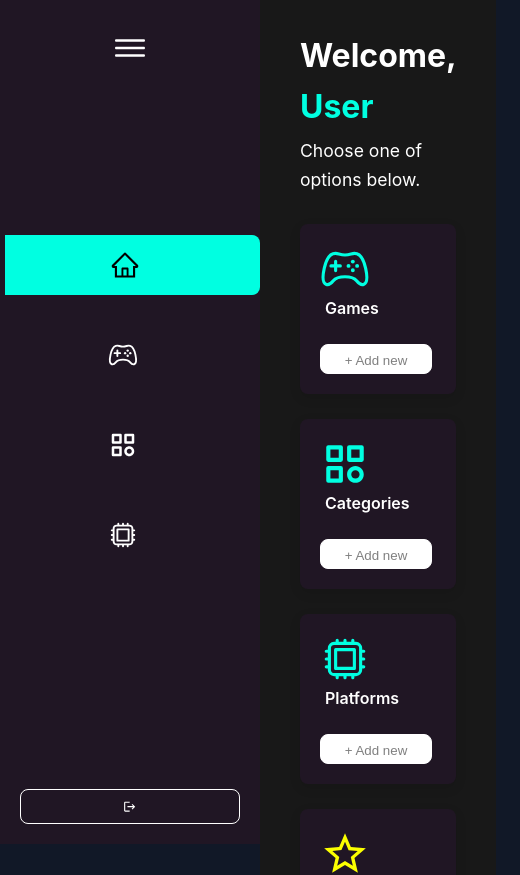
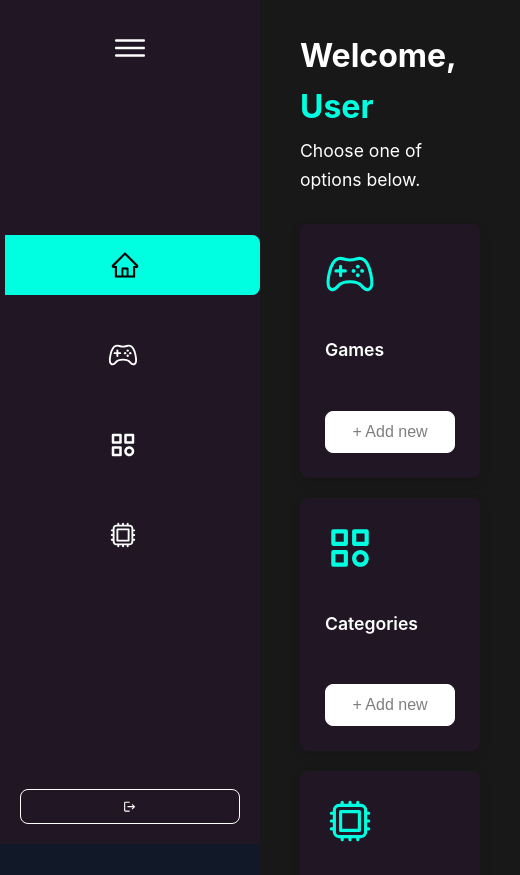
Before and after one commit to Yagoks5/AWS_FS_ABR25_D02_COMPASS_GAMES_LIST, a React (Vite) app in the folder frontend/: page /dashboard in a window 390 px wide. Shown: the top 875 px of the page, 520 px wide, since content can reach past the window. Built offline with nearby package versions, Linux system fonts and the light colour scheme; no server answers; sample sign-in values are in the browser's storage.

Commit message:
Feat: create function to add new platform from the dashboard and update UI

```diff
--- a/frontend/src/pages/DashboardPage.css
+++ b/frontend/src/pages/DashboardPage.css
@@ -59,18 +59,23 @@ body {
 /* Grid de estatísticas */
 .stats-grid {
   display: grid;
-  grid-template-columns: repeat(auto-fit, minmax(260px, 1fr));
-  gap: 25px;
+  grid-template-columns: repeat(2, 1fr);
+  grid-template-rows: repeat(2, 1fr);
+  gap: 40px;
+  max-width: 1400px;
+  margin: 0 auto;
+  height: 80vh;
+  min-height: 600px;
 }
 
 .stat-card {
   background-color: var(--secondary-bg);
   border-radius: var(--border-radius);
-  padding: var(--card-padding);
+  padding: 40px;
   display: flex;
   flex-direction: column;
   justify-content: space-between;
-  min-height: 170px;
+  min-height: 250px;
   box-shadow: 0 4px 12px rgba(0, 0, 0, 0.1);
   transition: transform 0.3s ease, box-shadow 0.3s ease;
 }
@@ -87,12 +92,15 @@ body {
 .stat-card-header {
   display: flex;
   align-items: center;
-  gap: 75%;
+  justify-content: space-between;
+  margin-bottom: 20px;
 }
 
 .stat-card-value {
   color: rgb(0, 255, 255);
-  margin-top: -7%;
+  font-size: 3.5em;
+  margin: 0;
+  font-weight: bold;
 }
 
 .fav-num {
@@ -100,22 +108,23 @@ body {
 }
 
 .stat-card-label {
-  margin: -5px 0px 0px 5px;
+  margin: 15px 0px 25px 0px;
   font-weight: 600;
+  font-size: 1.3em;
 }
 
 .stat-card-icon-display-games svg,
 .stat-card-icon-display-categories svg,
 .stat-card-icon-display-platforms svg {
   color: #00ffe1;
-  width: 50px;
-  height: 50px;
+  width: 70px;
+  height: 70px;
 }
 
 .stat-card-icon-display-favorites svg {
   color: rgb(251, 255, 0);
-  width: 50px;
-  height: 50px;
+  width: 70px;
+  height: 70px;
 }
 
 .stat-card-info h2 {
@@ -135,12 +144,13 @@ body {
   background-color: rgb(255, 255, 255);
   color: hsla(0, 0%, 0%, 0.5);
   border: 1px solid var(--text-muted);
-  padding: 8px 12px;
+  padding: 15px 25px;
   border-radius: var(--border-radius);
   cursor: pointer;
-  width: 112px;
-  height: 30px;
+  width: 160px;
+  height: 50px;
   font-weight: 500;
+  font-size: 1.2em;
   text-align: center;
   transition: background-color 0.2s ease, color 0.2s ease, border-color 0.2s ease;
   margin-top: auto;
@@ -153,6 +163,32 @@ body {
 }
 
 /* Responsivo */
+@media (max-width: 1024px) {
+  .stats-grid {
+    max-width: 1100px;
+    gap: 35px;
+    height: 75vh;
+    min-height: 550px;
+  }
+
+  .stat-card {
+    padding: 35px;
+    min-height: 220px;
+  }
+
+  .stat-card-value {
+    font-size: 3em;
+  }
+
+  .stat-card-icon-display-games svg,
+  .stat-card-icon-display-categories svg,
+  .stat-card-icon-display-platforms svg,
+  .stat-card-icon-display-favorites svg {
+    width: 60px;
+    height: 60px;
+  }
+}
+
 @media (max-width: 768px) {
   .main-content {
     margin-left: var(--sidebar-width-collapsed);
@@ -161,9 +197,78 @@ body {
 
   .stats-grid {
     grid-template-columns: 1fr;
+    grid-template-rows: repeat(4, 1fr);
+    max-width: 100%;
+    height: auto;
+    min-height: auto;
+    gap: 25px;
   }
 
   .main-header h1 {
     font-size: 2em;
   }
+
+  .stat-card {
+    min-height: 180px;
+    padding: 30px;
+  }
+
+  .stat-card-value {
+    font-size: 2.8em;
+  }
+
+  .stat-card-label {
+    font-size: 1.2em;
+    margin: 12px 0px 20px 0px;
+  }
+
+  .stat-card-icon-display-games svg,
+  .stat-card-icon-display-categories svg,
+  .stat-card-icon-display-platforms svg,
+  .stat-card-icon-display-favorites svg {
+    width: 55px;
+    height: 55px;
+  }
+
+  .add-new-btn {
+    width: 150px;
+    height: 45px;
+    font-size: 1.1em;
+    padding: 12px 20px;
+  }
 }
+
+@media (max-width: 480px) {
+  .stats-grid {
+    gap: 20px;
+  }
+
+  .stat-card {
+    min-height: 160px;
+    padding: 25px;
+  }
+
+  .stat-card-value {
+    font-size: 2.4em;
+  }
+
+  .stat-card-label {
+    font-size: 1.1em;
+    margin: 10px 0px 18px 0px;
+  }
+
+  .stat-card-icon-display-games svg,
+  .stat-card-icon-display-categories svg,
+  .stat-card-icon-display-platforms svg,
+  .stat-card-icon-display-favorites svg {
+    width: 50px;
+    height: 50px;
+  }
+
+  .add-new-btn {
+    width: 130px;
+    height: 42px;
+    font-size: 1em;
+    padding: 10px 18px;
+  }
+}
--- a/frontend/src/pages/DashboardPage.tsx
+++ b/frontend/src/pages/DashboardPage.tsx
@@ -41,9 +41,13 @@ const DashboardPage: React.FC = () => {
     logout();
     navigate('/login');
   };
-
-  const handleAddNew = (type: string) =>
-    alert(`Adicionar novo ${type} - funcionalidade a ser implementada.`);
+  const handleAddNew = (type: string) => {
+    if (type === 'Platform') {
+      navigate('/platforms?addNew=true');
+    } else {
+      alert(`Add new ${type} - functionality to be implemented.`);
+    }
+  };
 
   if (!userStats) return <div>Carregando...</div>;
 
--- a/frontend/src/pages/Platforms.tsx
+++ b/frontend/src/pages/Platforms.tsx
@@ -6,7 +6,7 @@ import Sidebar from '../components/Sidebar';
 import { BsEye, BsPencil, BsTrash } from 'react-icons/bs';
 import { FiChevronLeft, FiChevronRight } from 'react-icons/fi';
 import { useAuth } from '../contexts/AuthContext';
-import { useNavigate } from 'react-router-dom';
+import { useNavigate, useSearchParams } from 'react-router-dom';
 import * as platformAPI from '../services/api';
 import './Platforms.css';
 
@@ -33,16 +33,25 @@ const Platforms: FC = () => {
   const [sortConfig, setSortConfig] = useState<{
     key: keyof Platform;
     direction: 'asc' | 'desc';
-  } | null>(null);
-  const [currentPage, setCurrentPage] = useState(1);
+  } | null>(null);  const [currentPage, setCurrentPage] = useState(1);
   const [itemsPerPage] = useState(10);
   const { logout } = useAuth();
   const navigate = useNavigate();
+  const [searchParams, setSearchParams] = useSearchParams();
 
   const handleLogout = () => {
     logout();
     navigate('/login');
-  };  // Load all platforms on component mount
+  };
+
+  // Check for URL parameter to open add modal
+  useEffect(() => {
+    if (searchParams.get('addNew') === 'true') {
+      setIsAddModalOpen(true);
+      // Remove the parameter from URL after opening modal
+      setSearchParams({});
+    }
+  }, [searchParams, setSearchParams]);// Load all platforms on component mount
   useEffect(() => {
     const fetchPlatforms = async () => {
       await loadAllPlatforms();
--- a/frontend/src/pages/RegisterPage.tsx
+++ b/frontend/src/pages/RegisterPage.tsx
@@ -2,7 +2,8 @@ import { useState } from 'react';
 import { Link, useNavigate } from 'react-router-dom';
 import AuthBackground from '../components/AuthBackground';
 import Logo from '../components/Logo';
-import { register } from '../services/api';
+import { register, login } from '../services/api';
+import { useAuth } from '../contexts/AuthContext';
 import axios from 'axios';
 import './RegisterPage.css';
 
@@ -12,20 +13,35 @@ const RegisterPage = () => {
   const [password, setPassword] = useState('');
   const [confirmPassword, setConfirmPassword] = useState('');
   const [error, setError] = useState('');
+  const [loading, setLoading] = useState(false);
   const navigate = useNavigate();
+  const { login: authLogin } = useAuth();
 
   const handleSubmit = async (e: React.FormEvent) => {
     e.preventDefault();
     setError('');
+    setLoading(true);
 
     if (password !== confirmPassword) {
       setError('Passwords do not match');
+      setLoading(false);
       return;
     }
 
     try {
+      // Register the user
       await register(fullName, email, password, confirmPassword);
-      navigate('/login'); // Navigate to login after successful registration
+
+      // Automatically log in after successful registration
+      const loginResponse = await login(email, password);
+
+      if (loginResponse.success) {
+        authLogin(loginResponse.data.token, loginResponse.data.user);
+        navigate('/dashboard');
+      } else {
+        // If auto-login fails, redirect to login page
+        navigate('/login');
+      }
     } catch (err) {
       if (axios.isAxiosError(err)) {
         setError(
@@ -35,6 +51,8 @@ const RegisterPage = () => {
       } else {
         setError('An unexpected error occurred');
       }
+    } finally {
+      setLoading(false);
     }
   };
 
@@ -111,10 +129,8 @@ const RegisterPage = () => {
                 className="form-input"
                 required
               />
-            </div>
-
-            <button type="submit" className="form-button">
-              Create Account
+            </div>            <button type="submit" className="form-button" disabled={loading}>
+              {loading ? 'Creating Account...' : 'Create Account'}
             </button>
           </form>
 
```
Also changed, not shown: 1 other file (tests, documents, lock files or other folders).
